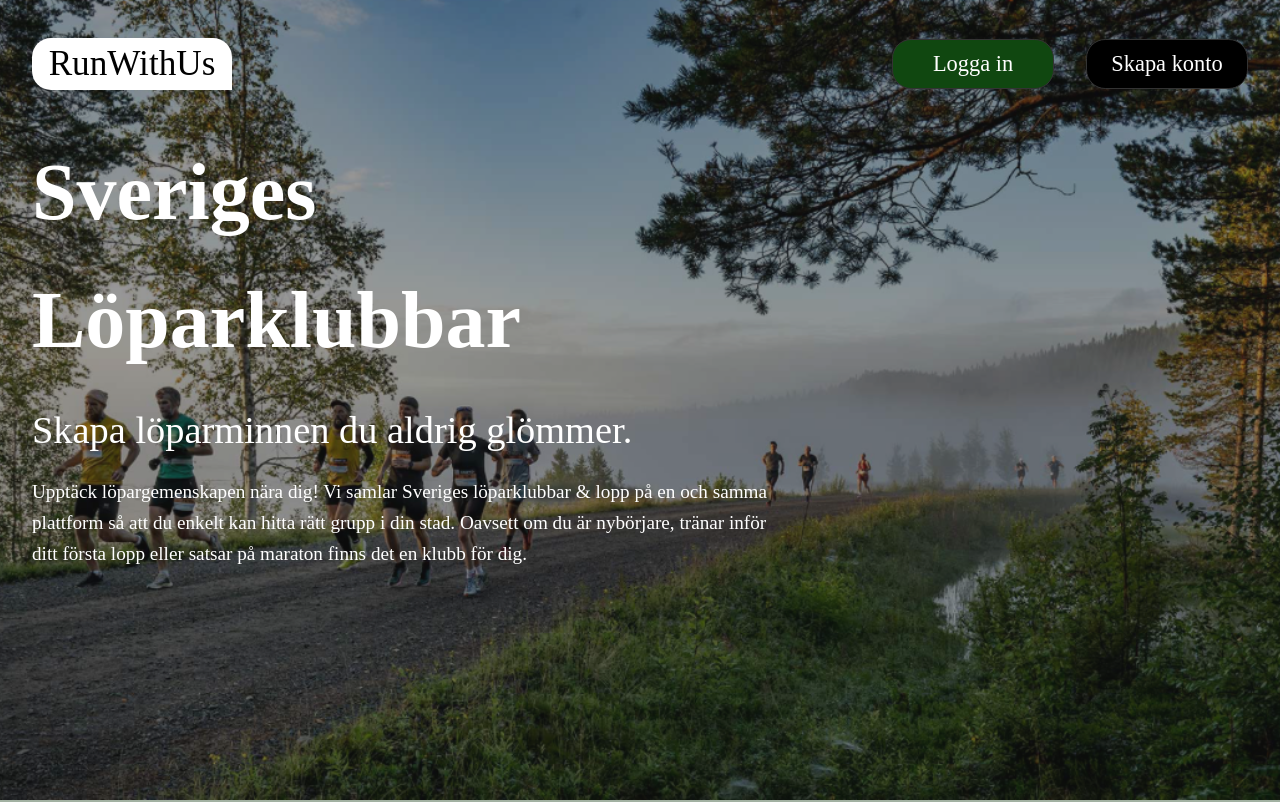
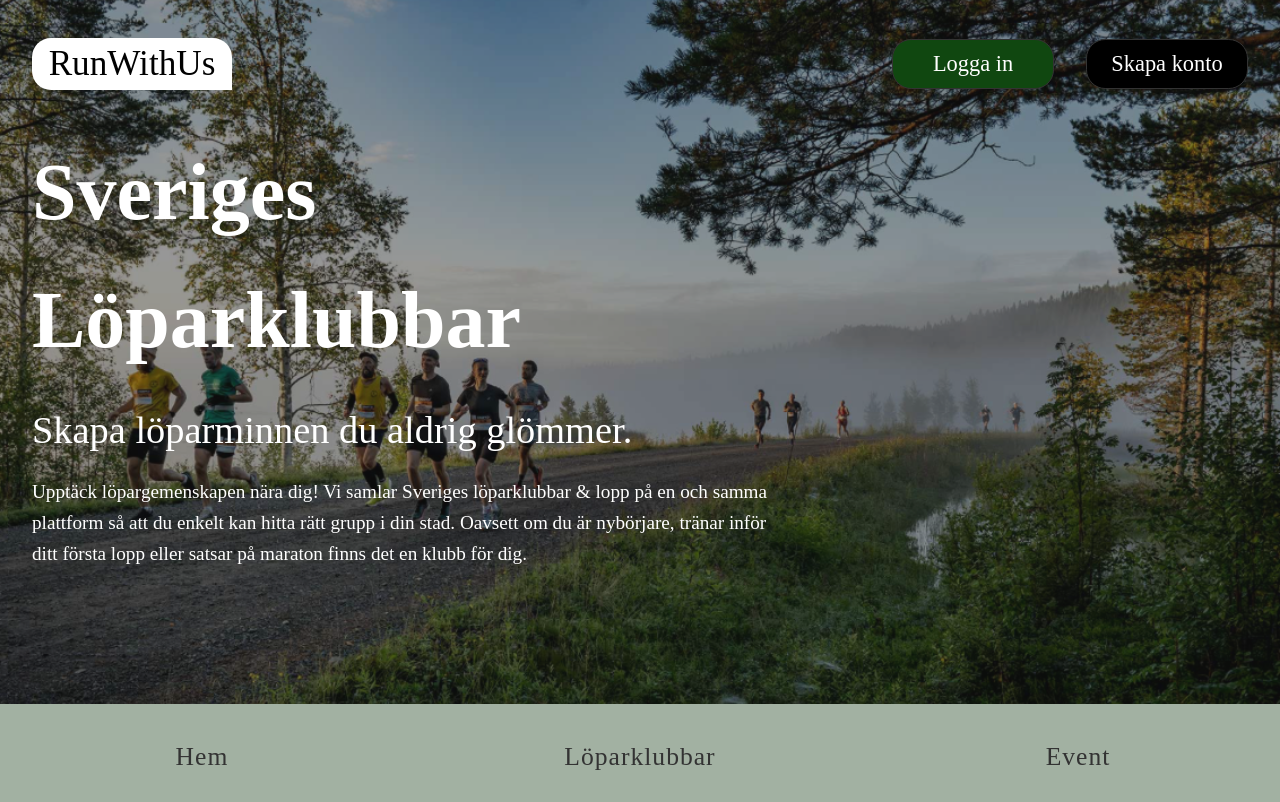
Before and after one commit to Pallicen/Loparklubbar, a React (Vite) app in the folder frontend/: page / in a window 1280 px wide. Shown: the top 802 px of the page. Built offline with nearby package versions, Linux system fonts and the light colour scheme.

Commit message:
synligare meny

```diff
--- a/frontend/src/components/Pages/Home.tsx
+++ b/frontend/src/components/Pages/Home.tsx
@@ -9,6 +9,7 @@ const Home = () => {
 
 
     {/* FIRST STARTPAGE */}
+    <div className="home-page">
       <div className="home-page1">
 
               <div className="overlay">
@@ -22,12 +23,13 @@ const Home = () => {
                 </div>
              </div>
       </div>
+      </div>
 
       {/* MENU-NAVIGATION */}
+          <header>
+            <Meny />
+          </header>
 
-      <header>
-          <Meny />
-        </header>
 
     {/* SECOND STARTPAGE */}
 
--- a/frontend/src/style/Home.css
+++ b/frontend/src/style/Home.css
@@ -74,7 +74,7 @@
   align-items: center;
   padding: 20px;
   gap: 2rem;
-  height: 100vh;
+  height: 60vh;
 }
 
 .meny-home-img {
@@ -133,9 +133,14 @@
   }
 }
 
+.home-page {
+  height: 88vh;
+  position: relative;
+  overflow: visible;
+}
+
 .home-page1 {
   display: flex;
-  height: 100vh;
   width: 100%;
   background-image: url('/src/assets/6.png');
   background-size: cover;
@@ -144,7 +149,7 @@
 }
 
 .overlay {
-  height: 100vh;
+  height: 88vh;
   width: 100%;
   background-color: rgba(25, 25, 25, 0.45);
 }
```
